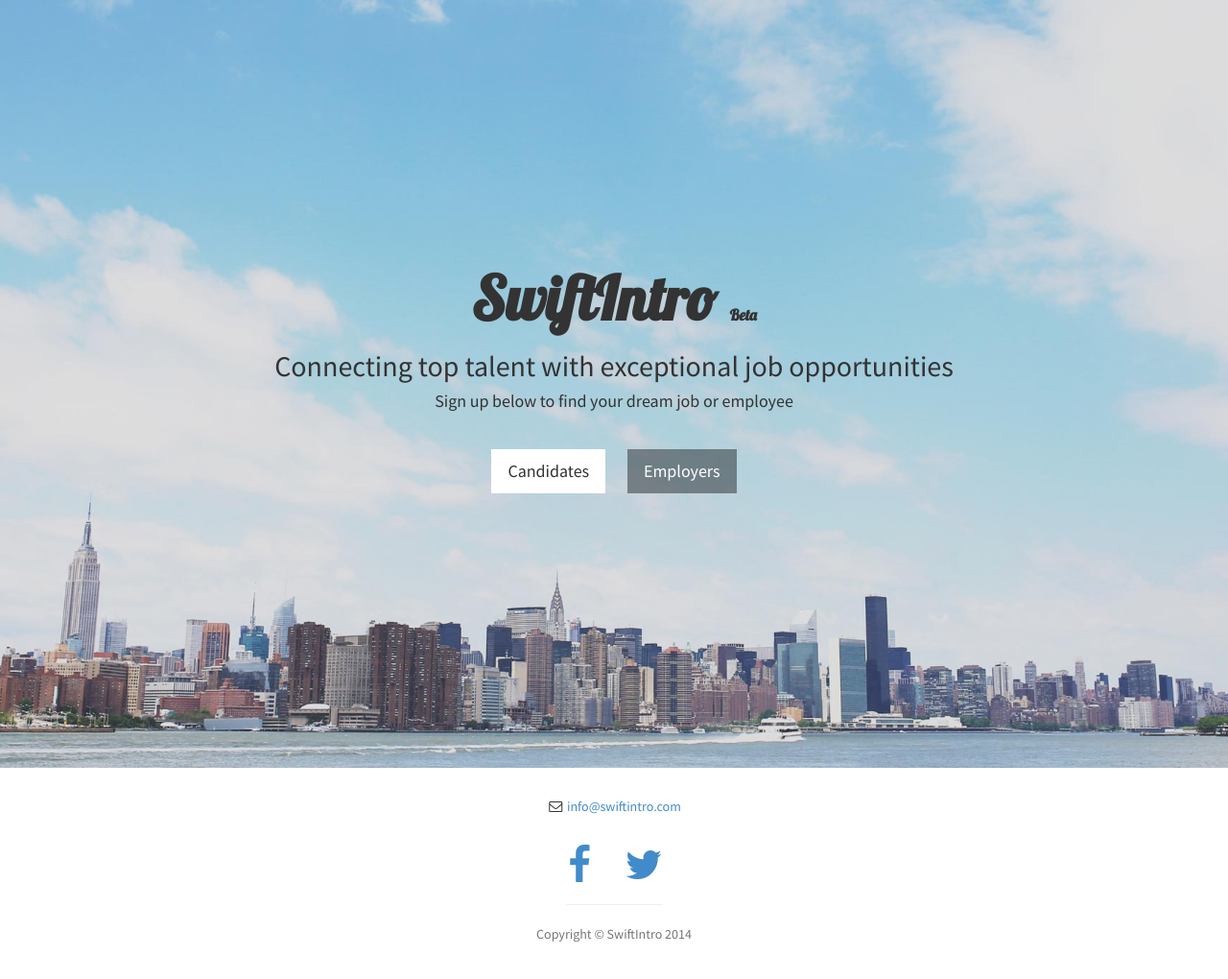
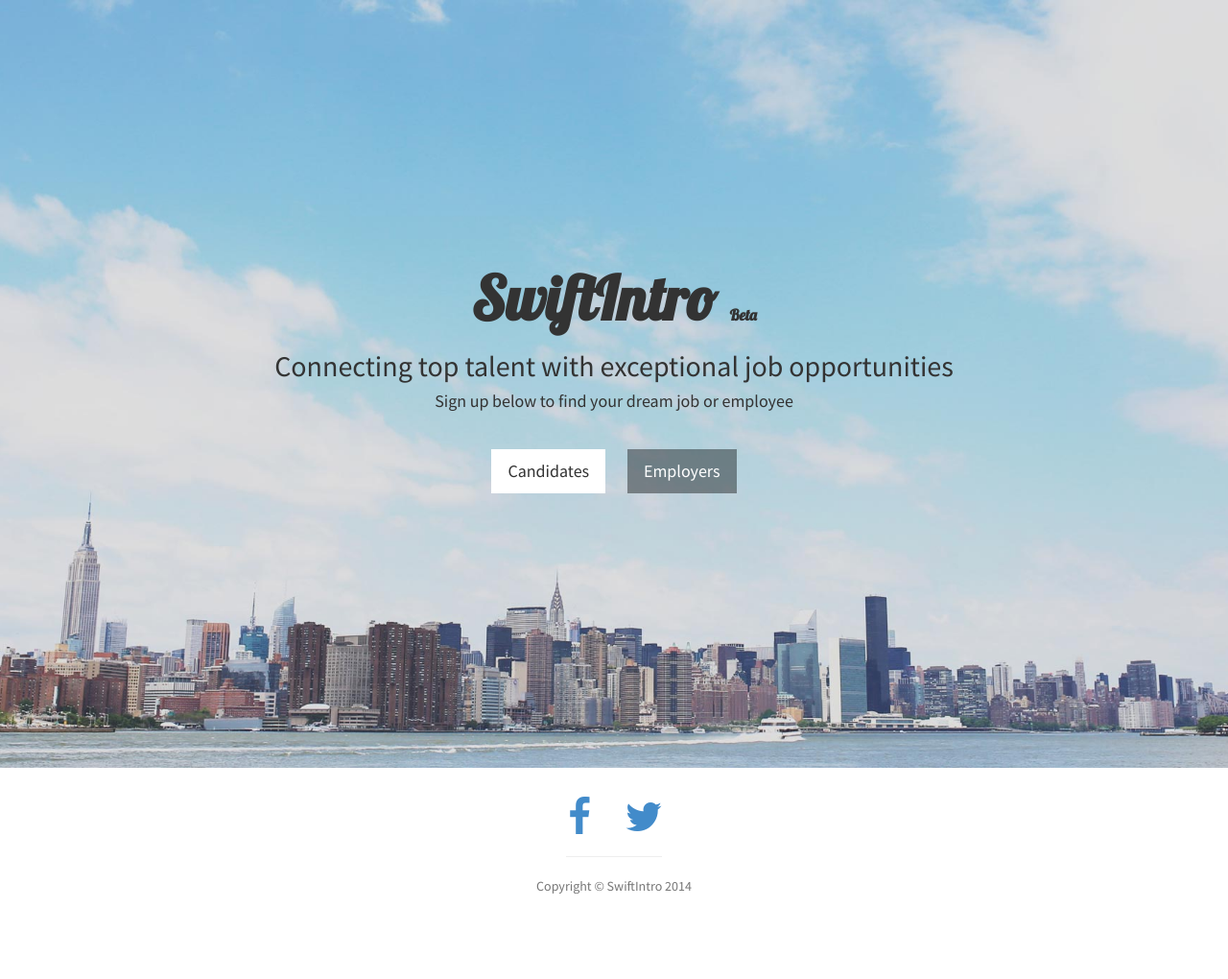
Before and after one commit to nikhiltaneja/si_landing_page, a plain HTML site: page public/index.html in a window 1280 px wide. Shown: the whole page at 96% size. After the commit the page ends 973 px from the top, so only its background shows below. Drawn offline with Linux system fonts and the light colour scheme.

Commit message:
Hide email address

```diff
--- a/public/index.html
+++ b/public/index.html
@@ -59,12 +59,6 @@
         <div class="container">
             <div class="row">
                 <div class="col-lg-10 col-lg-offset-1 text-center">
-
-                    <ul class="list-unstyled">
-                        <li><i class="fa fa-envelope-o fa-fw"></i>  <a href="mailto:info@swiftintro.com">info@swiftintro.com</a>
-                        </li>
-                    </ul>
-                    <br>
                     <ul class="list-inline">
                         <li>
                             <a href="https://www.facebook.com/swiftintro"><i class="fa fa-facebook fa-fw fa-3x"></i></a>
```
